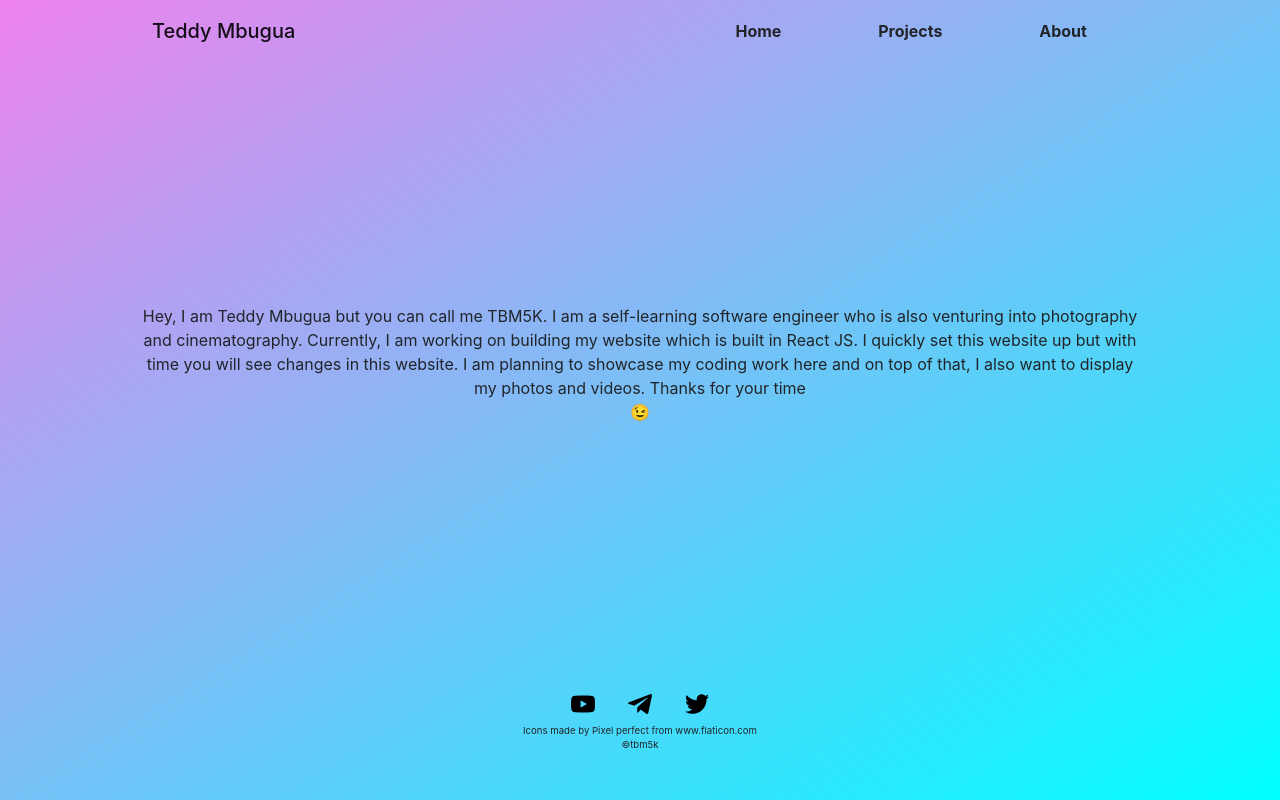
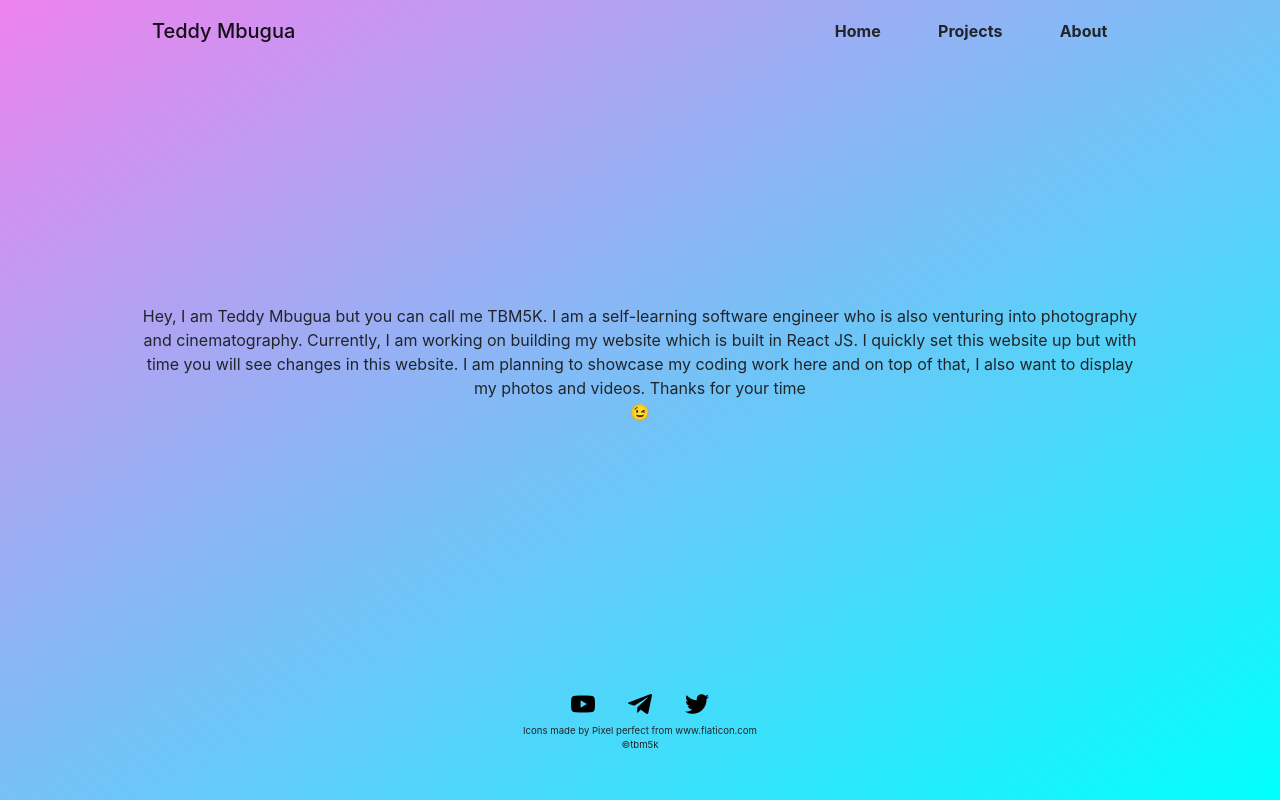
Before and after one commit to tbm5k/my-site, a React (Create React App) app: page / in a window 1280 px wide. Built offline with nearby package versions, Linux system fonts and the light colour scheme.

Commit message:
grid system

```diff
--- a/src/components/Projects.js
+++ b/src/components/Projects.js
@@ -38,7 +38,7 @@ class Projects extends React.Component{
                     <div className="row">
                             {
                                 this.state.list.map(repo =>
-                                    <div className="col-sm-4 d-flex justify-content-center">
+                                    <div className="col-sm-12 col-md-6 col-lg-4 d-flex justify-content-center">
                                         <div className=" card text-left" style={card} key={repo.id}>
                                             <div className="card-body">
                                                 <h5 className="card-title">{repo.name}</h5>
--- a/src/index.css
+++ b/src/index.css
@@ -57,12 +57,10 @@ a{
 
 .header-nav{
   display: none;
-  text-align: center;
 }
 
 .nav-item{
-  float: left;
-  margin-left:18%;
+  margin: 0 5%;
 }
 
 /*Dropdown*/
@@ -122,7 +120,7 @@ a{
 
 /*Media queries*/
 
-@media (min-width : 769px){
+@media (min-width : 768px){
   .child-container{
     max-width:90%;
   }
@@ -137,6 +135,8 @@ a{
   }
 
   .header-nav{
-    display: inline;
+    display: flex;
+    flex-direction: row;
+    justify-content: flex-end;
   }
 }
```
